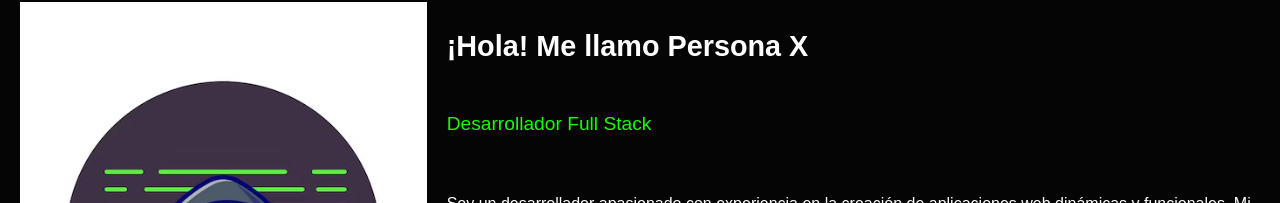
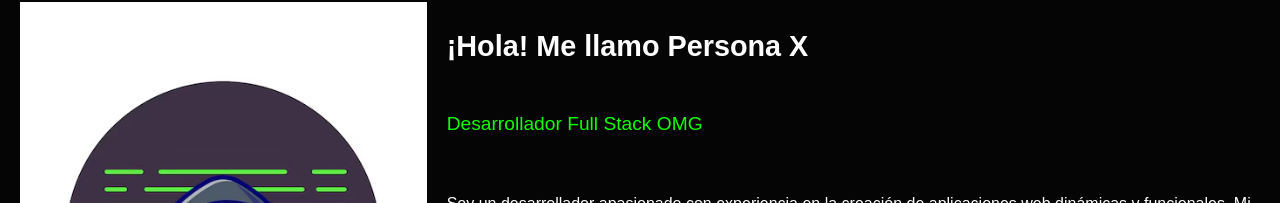
Before and after one commit to MarvinH10/portafolio, a Next.js app: page / in a window 1280 px wide. Shown: the part 984-1187 px from the top of the page. Built offline with nearby package versions, Linux system fonts and the light colour scheme.

Commit message:
Acerca de mi

```diff
--- a/app/components/About/About.tsx
+++ b/app/components/About/About.tsx
@@ -16,7 +16,7 @@ const About: React.FC = () => {
                     </div>
                     <div className={styles.textoWrapper}>
                         <h3 className={styles.encabezado}>¡Hola! Me llamo Persona X</h3>
-                        <p className={styles.subtitulo}>Desarrollador Full Stack</p>
+                        <p className={styles.subtitulo}>Desarrollador Full Stack OMG</p>
                         <p className={styles.descripcion}>
                             Soy un desarrollador apasionado con experiencia en la creación de aplicaciones web dinámicas y funcionales.
                             Mi objetivo es combinar habilidades de frontend y backend para ofrecer soluciones innovadoras e impactantes.
```
